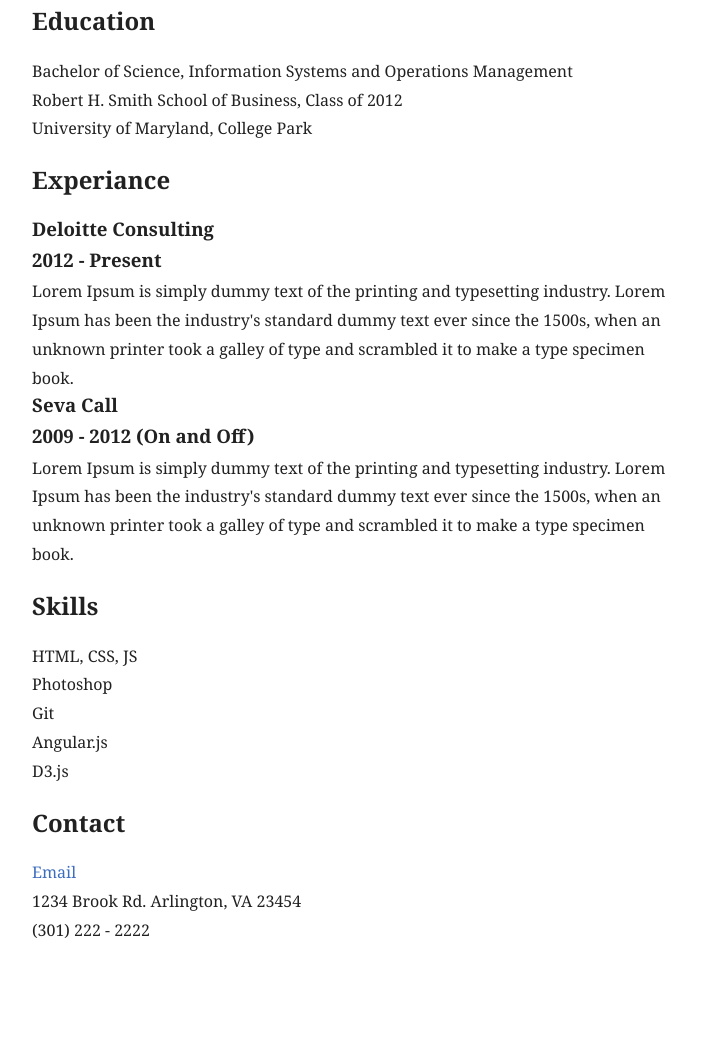
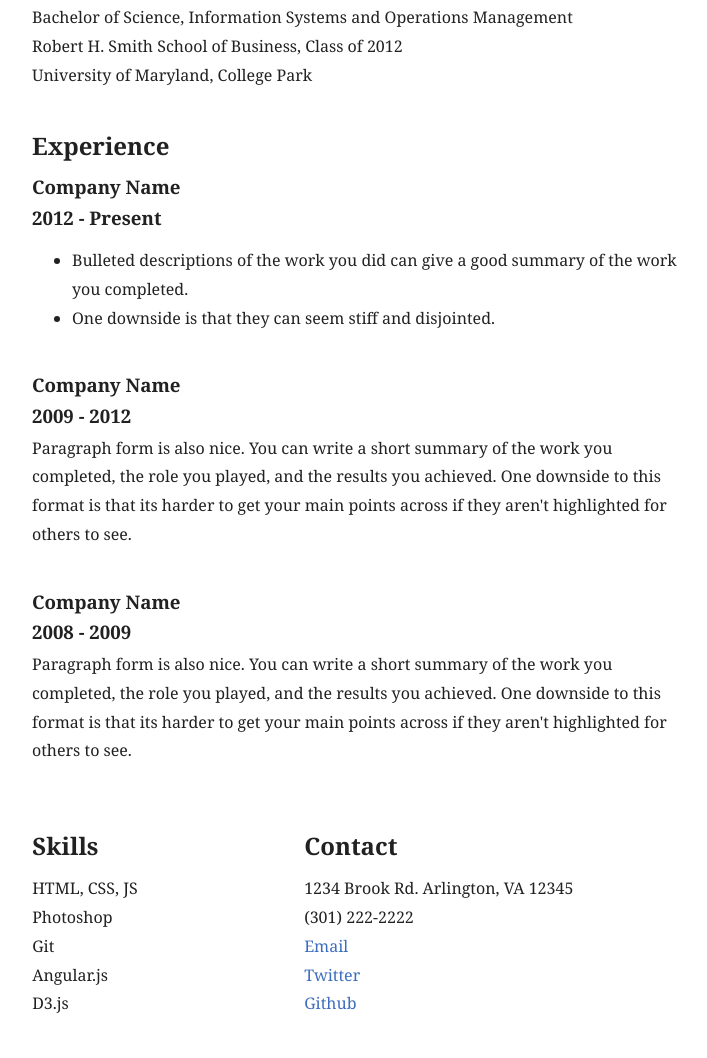
Before and after one commit to philipcdavis/responsive-resume, a plain HTML site: page formal.html in a window 1280 px wide. Shown: the part 236-1294 px from the top of the page, without its empty margins (208-915 px from the left). Before the commit the page ends 1181 px from the top, so only its background shows below. Drawn offline with Linux system fonts and the light colour scheme.

Commit message:
Added better spacing to text

```diff
--- a/formal.css
+++ b/formal.css
@@ -10,9 +10,9 @@ body {
   color: #212121;
 }
 
-h1 {
+h1, h2 {
   font-weight: 900;
-  margin-top: 2em;
+  margin-top: 1em;
   margin-bottom: 0.5em;
 }
 
@@ -43,11 +43,8 @@ img {
   max-width: 100%;
 }
 
-.container {
-  max-width: 800px;
-  width: 92%;
-  margin-left: auto;
-  margin-right: auto;
+section {
+  margin-bottom: 40px;
 }
 
 header {
@@ -56,6 +53,7 @@ header {
 
 ul li {
   line-height: 1.8;
+  max-width: 610px;
 }
 
 .float-right {
@@ -68,14 +66,15 @@ header p {
 }
 
 header h1 {
-  padding-top: 30px;
+  padding-top: 2px;
+  margin-bottom: 10px;
 }
 
 .portrait {
-  width: 120px;
+  width: 70px;
   border-radius: 5px;
   float: left;
-  margin-right: 30px;
+  margin-right: 20px;
 }
 
 .cf:after {
@@ -83,3 +82,59 @@ header h1 {
   display: table;
   clear: both;
 }
+
+/* The Grid */
+
+.container {
+  max-width: 800px;
+  width: 92%;
+  margin-left: auto;
+  margin-right: auto;
+}
+
+.row {
+  clear: both;
+  margin-right: -1%;
+  margin-left:  -1%;
+
+}
+
+.row:before,
+.row:after {
+    content: " "; /* 1 */
+    display: table; /* 2 */
+}
+
+.row:after {
+    clear: both;
+}
+
+/**
+ * For IE 6/7 only
+ */
+.row {
+  *zoom: 1;
+}
+
+.grid-1,
+.grid-2,
+.grid-3,
+.grid-4,
+.grid-5,
+.grid-6 {
+  float: left;
+  width:100%;
+  padding: 0 1%;
+  margin-left: auto;
+  margin-right: auto;
+}
+
+@media screen and (min-width: 40em) {
+  .grid-1 { width: 16.6666666%; }
+  .grid-2 { width: 33.3333333%; }
+  .grid-3 { width: 50%; }
+  .grid-4 { width: 66.6666666%; }
+  .grid-5 { width: 83.3333333%; }
+  .grid-6 { width: 100%; }
+
+}
--- a/formal.html
+++ b/formal.html
@@ -34,41 +34,53 @@
 		</section>
 
 
-		<h2>Experiance</h2>
+		<h2>Experience</h2>
 		<section>
-
-
-			<h3>Deloitte Consulting</h3>
+			<h3>Company Name</h3>
 			<h3>2012 - Present</h3>
+			<ul>
+				<li>Bulleted descriptions of the work you did can give a good summary of the work you completed.</li>
+				<li>One downside is that they can seem stiff and disjointed.</li>
+			</ul>
+		</section>
+		<section>
+			<h3>Company Name</h3>
+			<h3>2009 - 2012</h3>
 			<p>
-				Lorem Ipsum is simply dummy text of the printing and typesetting industry.
-				Lorem Ipsum has been the industry's standard dummy text ever since the 1500s, when an unknown printer took a galley of type and scrambled it to make a type specimen book.
-			</p>
-
-			<h3>Seva Call</h3>
-			<h3>2009 - 2012 (On and Off)</h3>
-			<p>
-				Lorem Ipsum is simply dummy text of the printing and typesetting industry.
-				Lorem Ipsum has been the industry's standard dummy text ever since the 1500s, when an unknown printer took a galley of type and scrambled it to make a type specimen book.
+				Paragraph form is also nice. You can write a short summary of the work you completed, the role you played, and the results you achieved.
+				One downside to this format is that its harder to get your main points across if they aren't highlighted for others to see.
 			</p>
 		</section>
 
+		<section>
+			<h3>Company Name</h3>
+			<h3>2008 - 2009</h3>
+			<p>
+				Paragraph form is also nice. You can write a short summary of the work you completed, the role you played, and the results you achieved.
+				One downside to this format is that its harder to get your main points across if they aren't highlighted for others to see.
+			</p>
+		</section>
+
+		<div class="row">
+			<section class="grid-2">
 				<h2>Skills</h2>
-		<section>
 				<p>HTML, CSS, JS</p>
 				<p>Photoshop</p>
 				<p>Git</p>
 				<p>Angular.js</p>
 				<p>D3.js</p>
-
 			</section>
 
+
+			<section class="grid-4">
 				<h2>Contact</h2>
-		<section>
+				<p>1234 Brook Rd. Arlington, VA 12345</p>
+				<p>(301) 222-2222</p>
 				<p><a href="#">Email</a></p>
-			<p>1234 Brook Rd. Arlington, VA 23454</p>
-			<p>(301) 222 - 2222</p>
+				<p><a href="#">Twitter</a></p>
+				<p><a href="#">Github</a></p>
 			</section>
+		</div>
 
 
 
```
Lines whose indentation alone changed are shown as unchanged.
